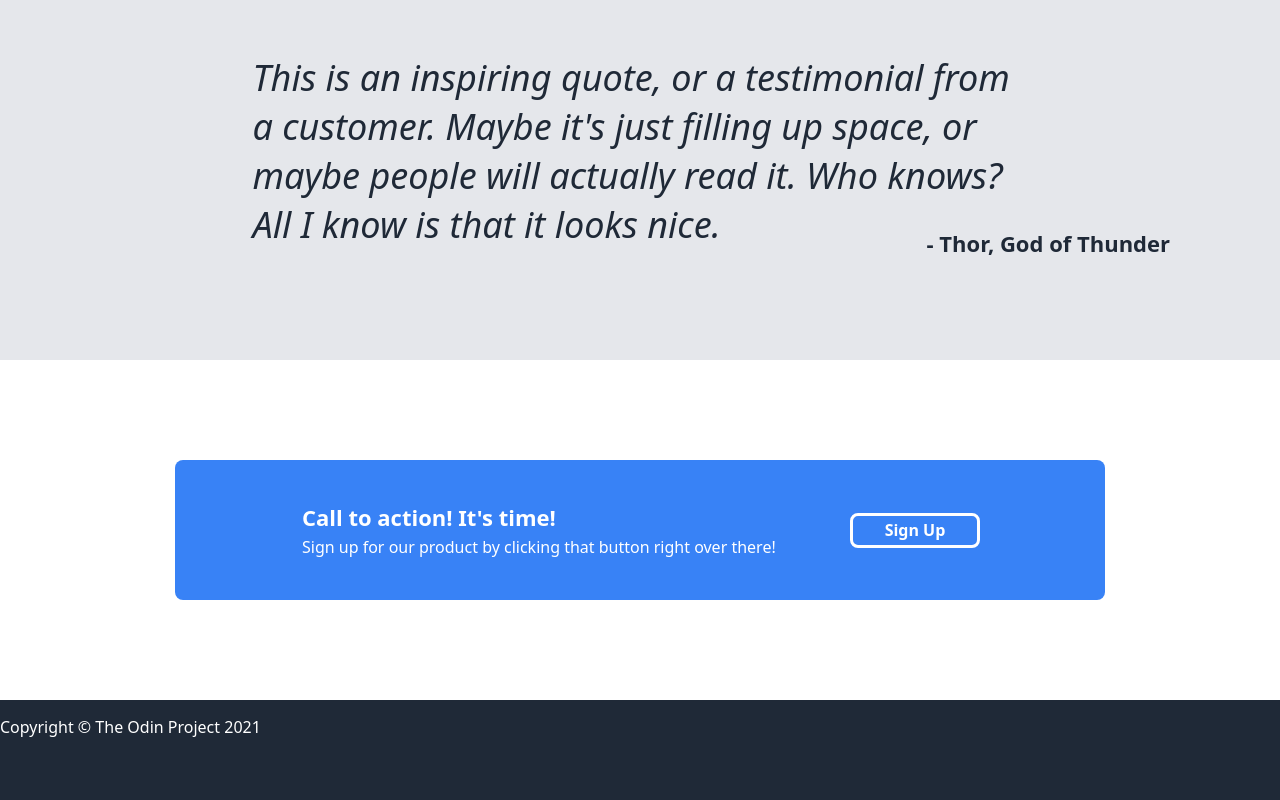
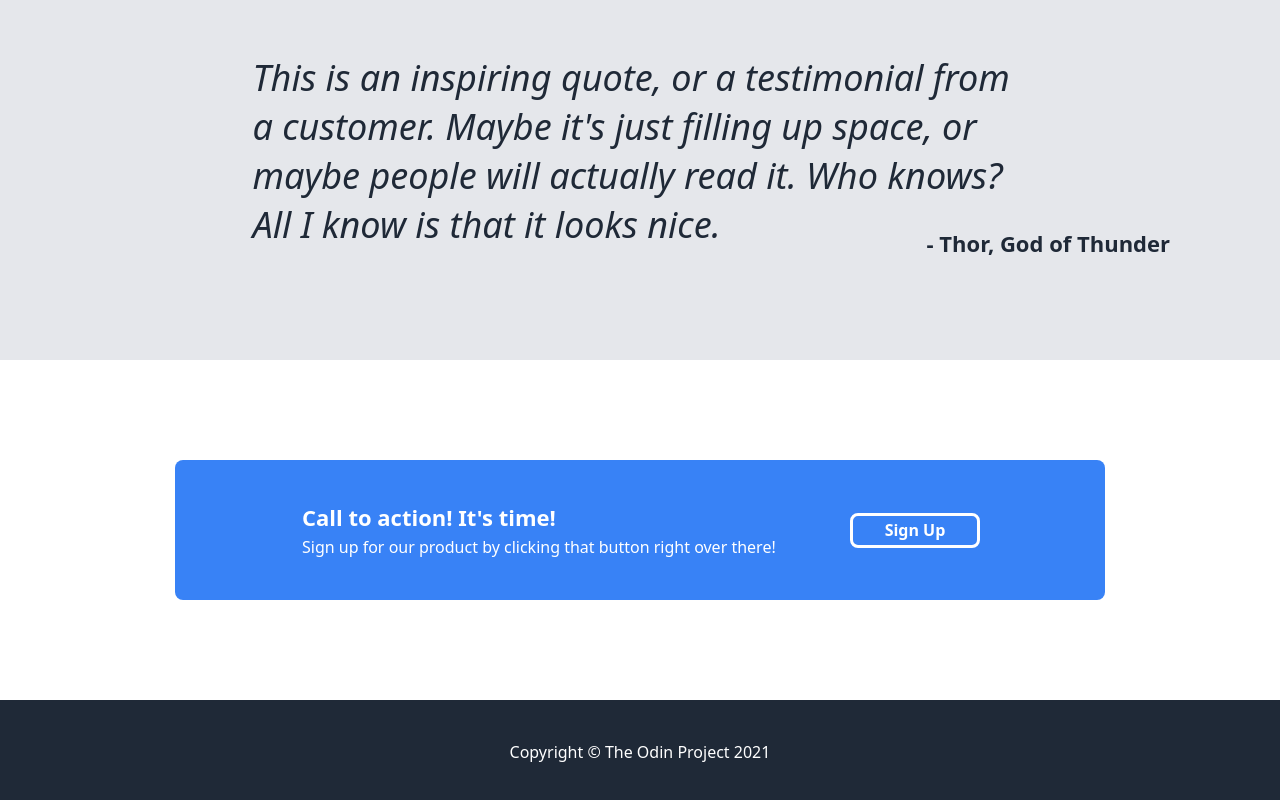
Before and after one commit to GTCode93/landing-page, a plain HTML site: page index.html in a window 1280 px wide. Shown: the part 1076-1876 px from the top of the page. Before the commit the page ends 1830 px from the top, so only its background shows below. Drawn offline with Linux system fonts and the light colour scheme.

Commit message:
Finish footer

```diff
--- a/styles.css
+++ b/styles.css
@@ -205,3 +205,11 @@ button {
     font-size: 22px;
     font-weight: bold;
 }
+
+.footer {
+    background-color: #1f2937;
+    display: flex;
+    justify-content: center;
+    align-items: center;
+    padding: 25px;
+}
```
